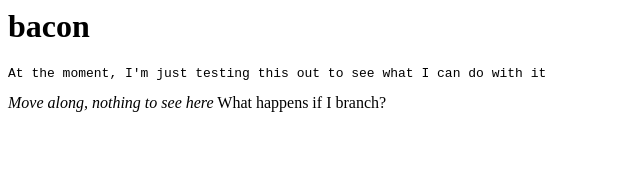
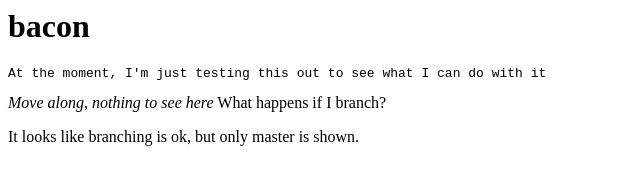
Before and after one commit to ben-bradley/ben-bradley.github.io, a plain HTML site: page index.html in a window 1280 px wide. Shown: the whole page, without its empty margins (0-640 px from the left). Drawn offline with Linux system fonts and the light colour scheme.

Commit message:
done branching

```diff
--- a/index.html
+++ b/index.html
@@ -2,3 +2,4 @@
 <pre>At the moment, I'm just testing this out to see what I can do with it</pre>
 <i>Move along, nothing to see here</i>
 What happens if I branch?
+<p>It looks like branching is ok, but only master is shown.</p>
```
